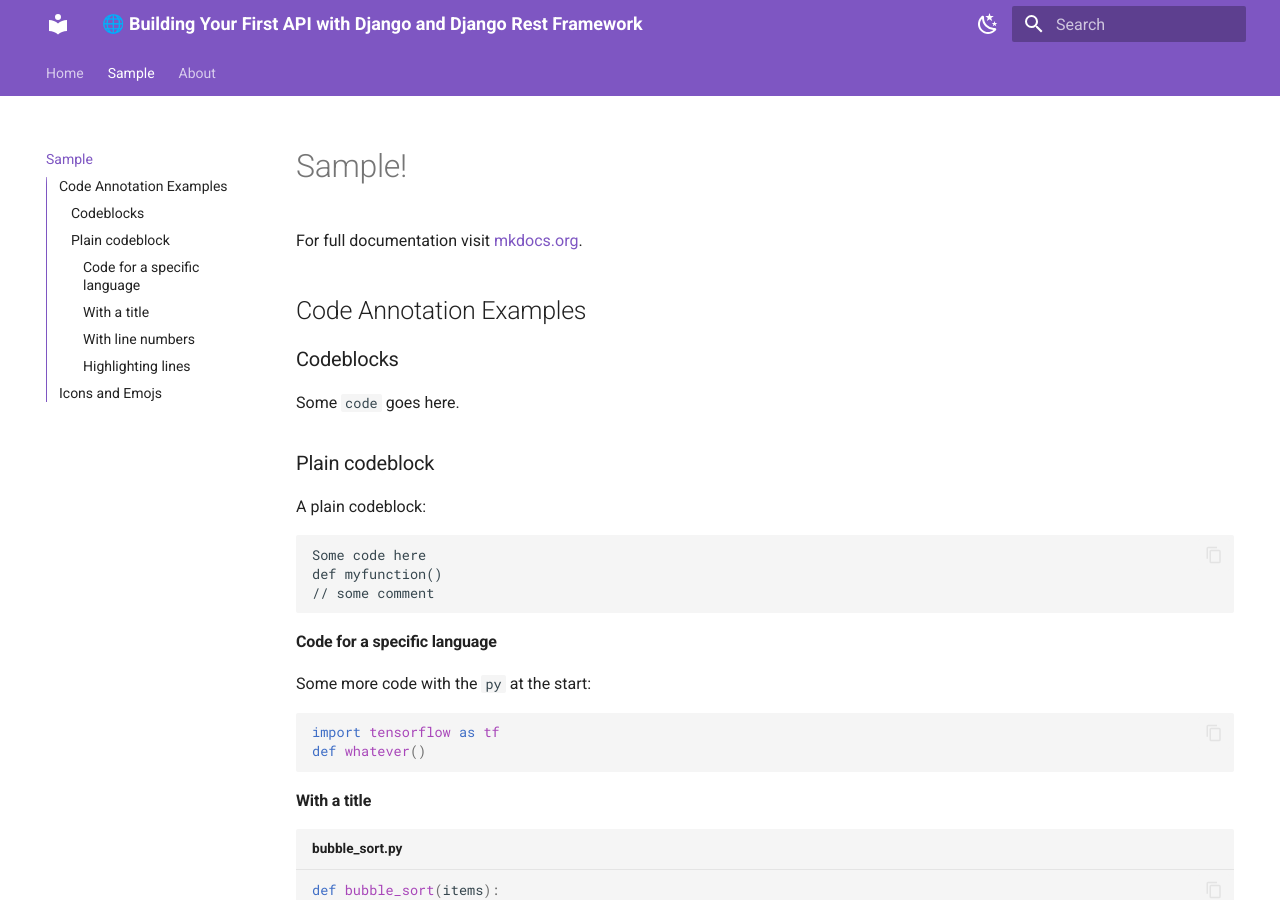
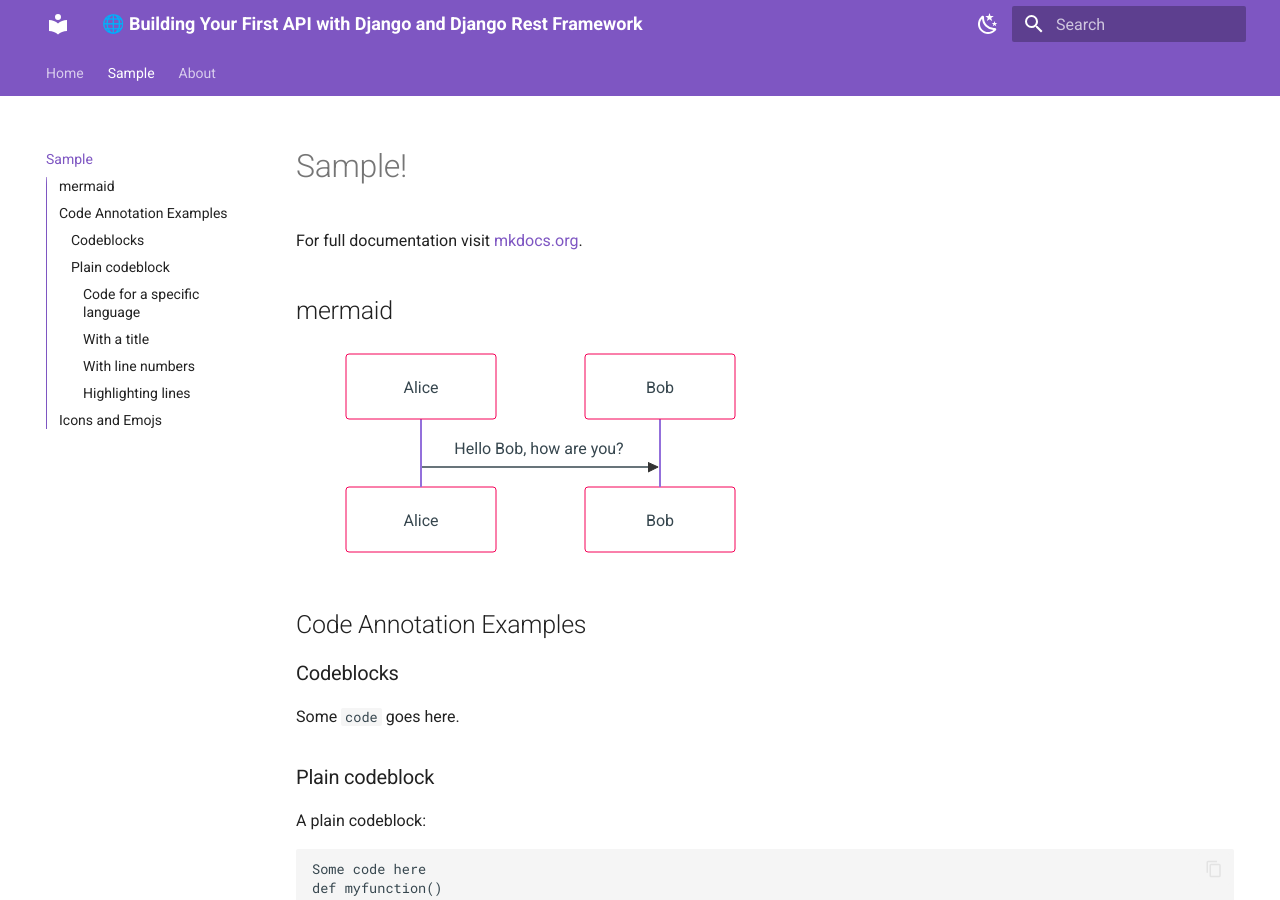
Before and after one commit to lipemorais/building-your-first-api-with-django-and-django-rest-framework, an MkDocs documentation site: the page built from docs/sample.md, in a window 1280 px wide and 900 px high. Built offline with MkDocs 1.6.1 and Material for MkDocs 9.7.7, drawn with Linux system fonts in a browser that asks for light colours; emoji names are drawn with the system emoji font.

````diff
--- a/docs/sample.md
+++ b/docs/sample.md
@@ -1,6 +1,13 @@
 # Sample!
 
 For full documentation visit [mkdocs.org](https://www.mkdocs.org).
+
+## mermaid
+
+```mermaid
+sequenceDiagram
+    Alice ->> Bob: Hello Bob, how are you?
+```
 
 ## Code Annotation Examples
 
````
